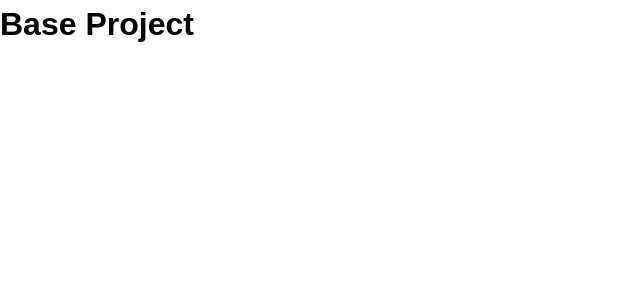
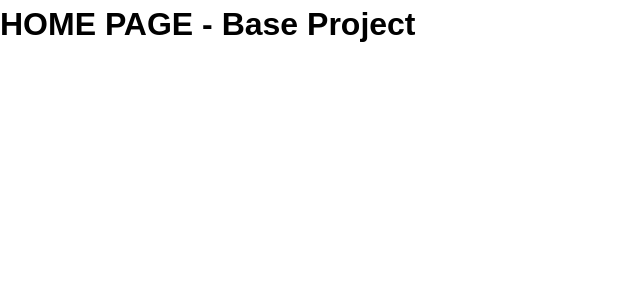
Before and after one commit to marcusviniciusmo/Base-Project, a React (Vite) app in the folder frontend/: page / in a window 1280 px wide. Before the commit this address had no page. Shown: the top 300 px of the page, without its empty margins (0-640 px from the left). Built offline with nearby package versions, Linux system fonts and the light colour scheme.

Commit message:
Home page created

```diff
--- a/frontend/src/App.tsx
+++ b/frontend/src/App.tsx
@@ -6,7 +6,6 @@
   return (
     <>
       <BrowserRouter>
-        <h1>Base Project</h1>
         <Router />
       </BrowserRouter>
 
--- /dev/null
+++ b/frontend/src/pages/Home/index.tsx
@@ -0,0 +1,3 @@
+export function Home() {
+  return <h1>HOME PAGE - Base Project</h1>;
+}
--- a/frontend/src/routes/Router/index.tsx
+++ b/frontend/src/routes/Router/index.tsx
@@ -1,5 +1,10 @@
-import { Routes } from 'react-router-dom';
+import { Routes, Route } from 'react-router-dom';
+import { Home } from '../../pages/Home';
 
 export function Router() {
-  return <Routes />;
+  return (
+    <Routes>
+      <Route path='/' element={<Home />} />
+    </Routes>
+  );
 }
```
